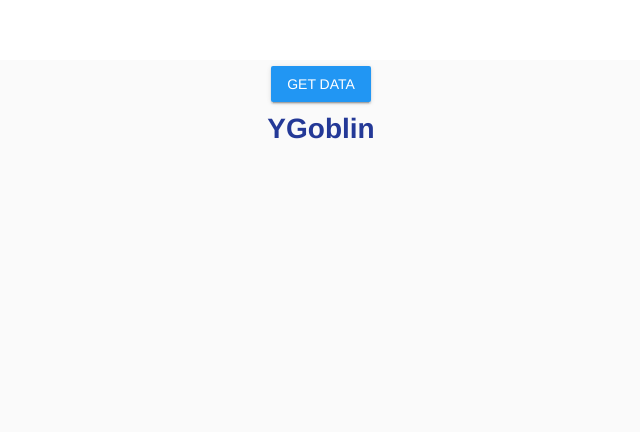
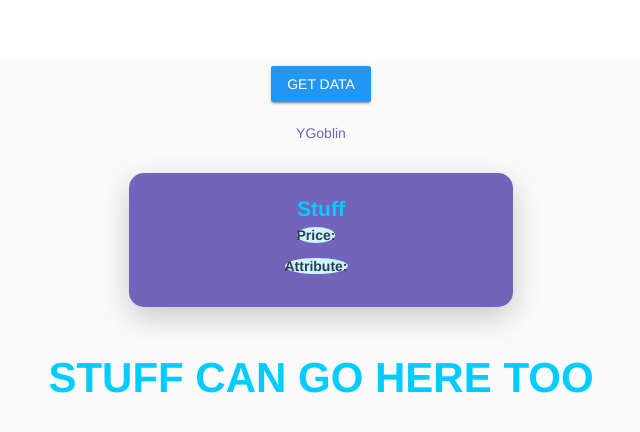
Before and after one commit to lifeforce-dev/ygoblin, a Vue app: page / in a window 1280 px wide. Shown: the top 432 px of the page, without its empty margins (319-959 px from the left). Built offline with nearby package versions, Linux system fonts and the light colour scheme; the HTML template or start-up script is replaced by a standard one.

Commit message:
ui style experiments

```diff
--- a/src/components/card.vue
+++ b/src/components/card.vue
@@ -3,7 +3,30 @@
         <v-content>
             <v-btn color="info" id="get-data" @click="getData">Get Data</v-btn>
         </v-content>
-    <h1 id="header">YGoblin</h1>
+        <header id="header">
+            <a href="#">YGoblin</a>
+        </header>
+        <main>
+            <section id="card-info">
+                <h1>Stuff</h1>
+                <ul>
+                    <li>
+                        <span>
+                            <strong>Price:</strong>
+                        </span>
+                    </li>
+                    <li>
+                        <span>
+                            <strong>Attribute:</strong>
+                        </span>
+                    </li>
+                </ul>
+            </section>
+
+            <section id="primary">
+                <h1>Stuff can go here too</h1>
+            </section>
+        </main>
         <v-img id="card-img" :src="imgUrl"></v-img>
     </div>
 </template>
@@ -19,7 +42,8 @@ export default {
     methods: {
         getData() {
             this.imgUrl =
-        'https://storage.googleapis.com/ygoprodeck.com/pics/61665245.jpg';
+                'https://storage.googleapis.com/ygoprodeck.com/' +
+                'pics/61665245.jpg';
         }
     }
 };
--- a/src/sass/global/card.scss
+++ b/src/sass/global/card.scss
@@ -1,5 +1,87 @@
-$primary-color: rgb(36, 57, 151);
+$primary-color: rgb(255, 0, 0);
+$padding: 15px;
+$borders: 15px;
+$colors: (
+    primary: rgb(0, 204, 255),
+    accent-light: lighten(rgb(0, 204, 255), 40%),
+    accent: rgb(114, 99, 187)
+);
+
+@function color($color-name) {
+    @return map-get($colors, $color-name);
+}
 
 h1 {
-  color: $primary-color;
+    color: color(primary);
 }
+
+body {
+    margin: 0;
+    #card-img {
+        width: 10%;
+        clip-path: polygon(25% 0%, 100% 0%, 75% 100%, 0% 100%);
+        cursor: pointer;
+        position: absolute;
+    }
+}
+
+header a {
+    color: color(accent);
+    text-decoration: none;
+    padding: $padding;
+    display: block;
+}
+
+// main {
+//     display: grid;
+//     grid-template-columns: 50% auto;
+//     grid-template-areas: "primary card-info";
+// }
+
+main {
+    section#card-info {
+        background: color(accent);
+        padding: 20px;
+        margin: 1em auto;
+        border-radius: $borders;
+        box-shadow: 0 10px 30px rgba(0, 0, 0, 0.2);
+        width: 30%;
+
+
+        ul {
+            list-style-type: none;
+            margin: 0;
+            padding: 0;
+
+            li {
+                margin-bottom: 10px;
+
+                span {
+                    content: ' ';
+                    width: 30px;
+                    height: 30px;
+                    background-color: color(accent-light);
+                    border-radius: 50%;
+                    margin-right: 10px;
+                }
+                // strong {
+                //     display: inline-block;
+                //     margin-left: max(40px);
+                //     margin-top: 10px;
+                // }
+            }
+        }
+    }
+
+    section#primary {
+        color: color(accent);
+        padding: $padding;
+        text-align: center;
+
+        h1 {
+            font-size: 3em;
+            margin-top: 10px;
+            text-transform: uppercase;
+        }
+    }
+}
```
Lines whose indentation alone changed are shown as unchanged.
